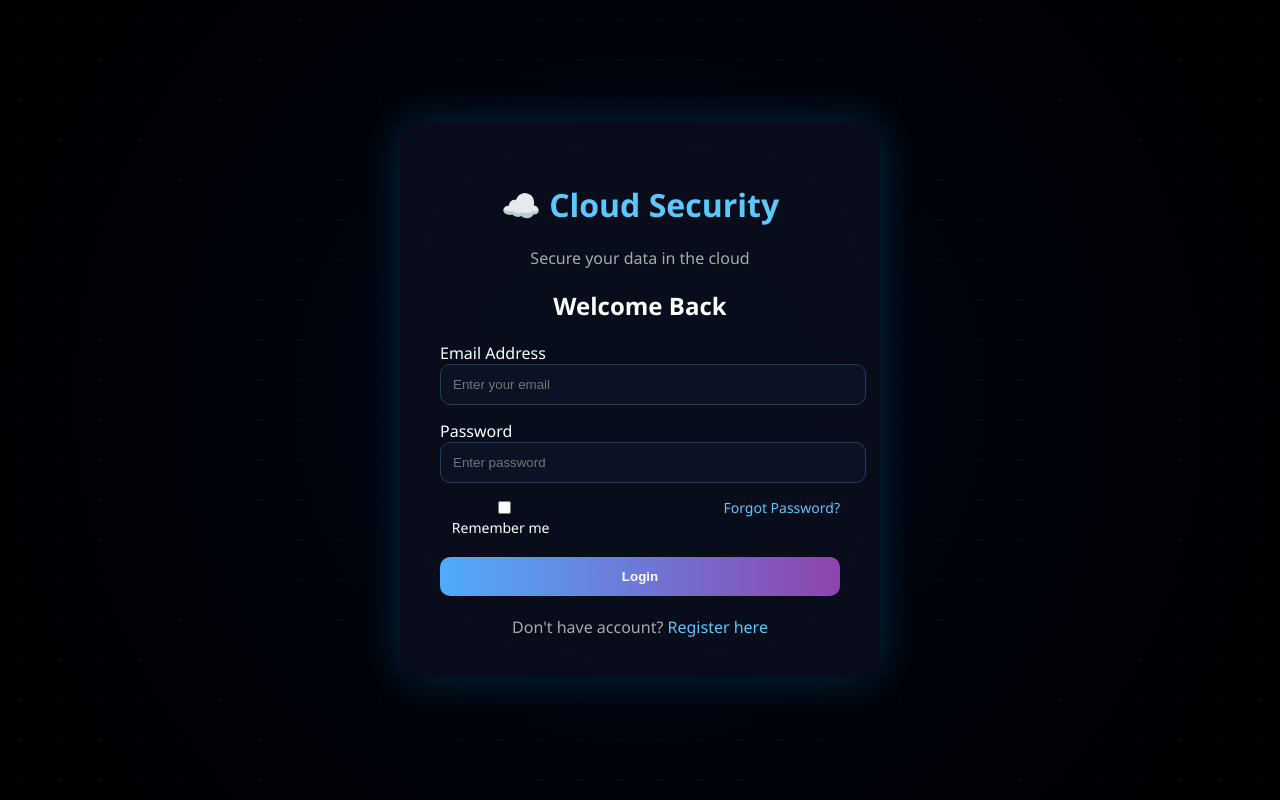
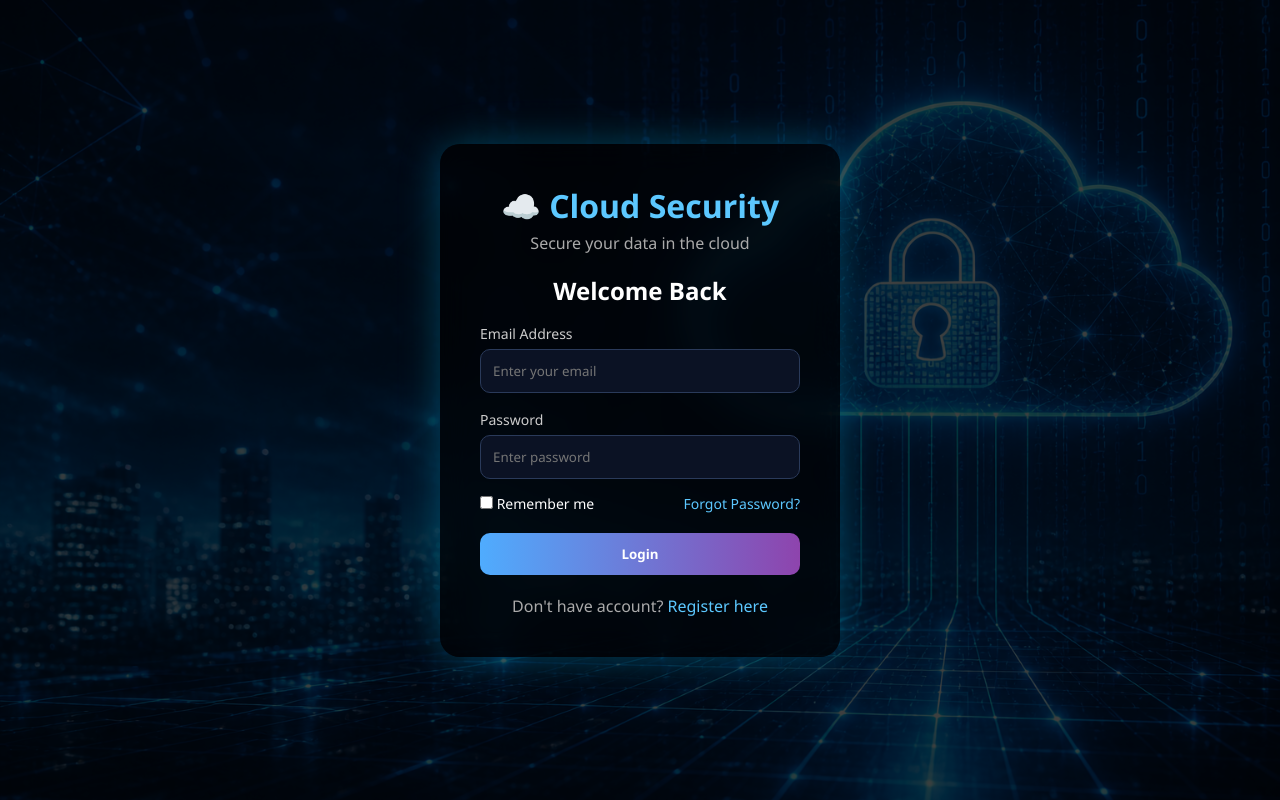
Before and after one commit to 24karan04/Cloud-Computing-Security-project-, a Flask app: page /login in a window 1280 px wide. Run offline with Flask 3, Linux system fonts and the light colour scheme.

Commit message:
Update login.html

```diff
--- a/templates/login.html
+++ b/templates/login.html
@@ -4,39 +4,48 @@
 <title>Login</title>
 
 <style>
+*{
+    margin:0;
+    padding:0;
+    box-sizing:border-box;
+    font-family:'Segoe UI', sans-serif;
+}
+
+/* BACKGROUND IMAGE */
 body{
-    margin:0;
-    font-family:'Segoe UI';
-    background: radial-gradient(circle at center,#020617,#000);
-    color:white;
+    height:100vh;
     display:flex;
     justify-content:center;
     align-items:center;
-    height:100vh;
+    background: url("{{ url_for('static', filename='Cloud login page.png') }}") no-repeat center center/cover;
 }
 
+/* DARK OVERLAY */
 body::before{
     content:"";
     position:absolute;
     width:100%;
     height:100%;
-    background-image: radial-gradient(#00ccff33 1px, transparent 1px);
-    background-size:40px 40px;
-    opacity:0.3;
+    background:rgba(0,0,0,0.75);
 }
 
+/* GLASS CARD */
 .container{
+    position:relative;
     width:400px;
     padding:40px;
     border-radius:20px;
-    background:rgba(10,15,30,0.8);
+    background:rgba(0,0,0,0.6);
     backdrop-filter: blur(15px);
-    box-shadow:0 0 40px rgba(0,200,255,0.2);
+    box-shadow:0 0 40px rgba(0,200,255,0.3);
+    color:white;
     text-align:center;
 }
 
+/* TITLE */
 h1{
     color:#5cc8ff;
+    margin-bottom:5px;
 }
 
 .sub{
@@ -44,20 +53,28 @@ h1{
     margin-bottom:20px;
 }
 
+/* INPUT */
 .input-box{
     margin:15px 0;
     text-align:left;
 }
 
-input{
+.input-box label{
+    font-size:14px;
+    color:#ccc;
+}
+
+.input-box input{
     width:100%;
     padding:12px;
+    margin-top:5px;
     border-radius:10px;
     border:1px solid #2a3a5a;
     background:#0b1224;
     color:white;
 }
 
+/* BUTTON */
 .btn{
     width:100%;
     padding:12px;
@@ -68,8 +85,14 @@ input{
     color:white;
     font-weight:bold;
     cursor:pointer;
+    transition:0.3s;
 }
 
+.btn:hover{
+    transform:scale(1.05);
+}
+
+/* LINKS */
 .links{
     display:flex;
     justify-content:space-between;
@@ -82,11 +105,13 @@ a{
     text-decoration:none;
 }
 
+/* FOOTER */
 .footer{
     margin-top:20px;
     color:#aaa;
 }
 </style>
+
 </head>
 
 <body>
```
